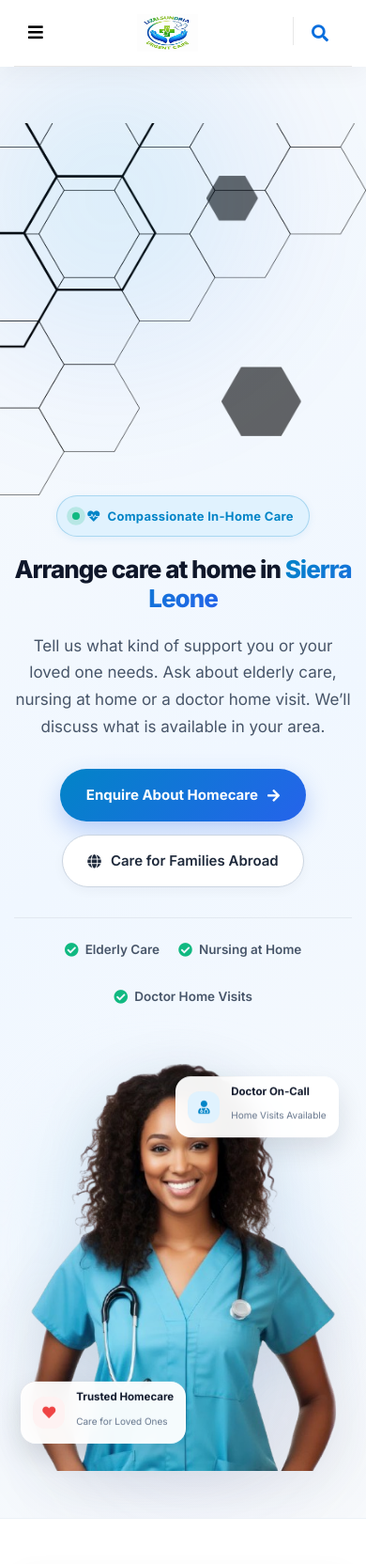
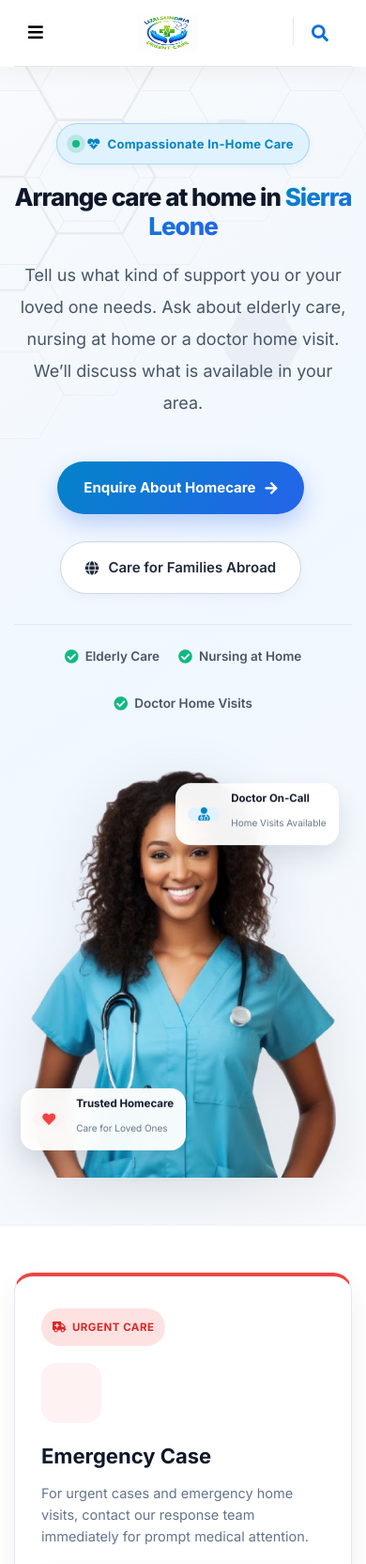
Before and after one commit to Sholems/urgent_care, a Laravel app: page / in a window 390 px wide. Shown: the top 1664 px of the page at 94% size. Run offline with Laravel 10, Linux system fonts and the light colour scheme; data comes from the database, SQL or seed files in the repository; data that the repository does not hold is empty; some libraries are stand-ins or nearby versions; some web fonts are replaced.

Commit message:
fix: adjust hero container and grid classes for responsive alignment

```diff
--- a/resources/views/home.blade.php
+++ b/resources/views/home.blade.php
@@ -5,7 +5,7 @@
 @section('description', 'Ask Lizelsundria about care at home in Sierra Leone, including elderly support, nursing and doctor home visits. Families abroad can enquire online.')
 
 @section('content')
-<div class="modern-hero-section">
+<div class="banner-area auto-height modern-hero-section">
     <!-- Ambient Background Glow & Shapes -->
     <div class="hero-ambient-glow"></div>
     <div class="hero-ambient-glow-2"></div>
@@ -14,9 +14,9 @@
     </div>
 
     <div class="container">
-        <div class="row align-items-center modern-hero-row">
+        <div class="row modern-hero-row">
             <!-- Left Info Column -->
-            <div class="col-lg-6 hero-info-col">
+            <div class="col-md-6 col-lg-6 hero-info-col">
                 <div class="hero-pill-badge">
                     <span class="hero-pulse-dot"></span>
                     <i class="fas fa-heartbeat"></i> Compassionate In-Home Care
@@ -59,7 +59,7 @@
             </div>
 
             <!-- Right Visual Column -->
-            <div class="col-lg-6 hero-thumb-col text-center">
+            <div class="col-md-6 col-lg-6 hero-thumb-col text-center">
                 <div class="hero-image-wrapper">
                     <div class="hero-image-backdrop"></div>
                     <img src="{{ asset('img/hero-img.png') }}" alt="Arrange care at home in Sierra Leone" class="hero-main-img img-fluid">
```
